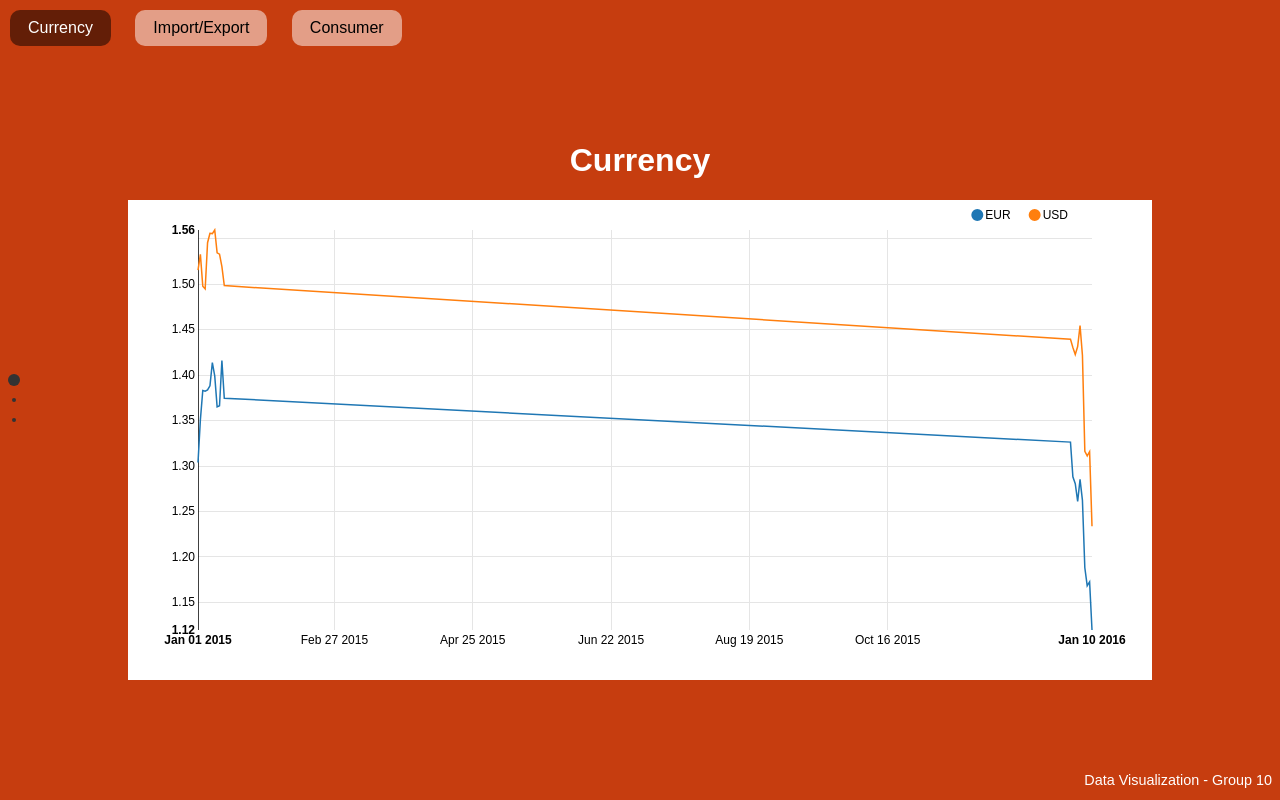
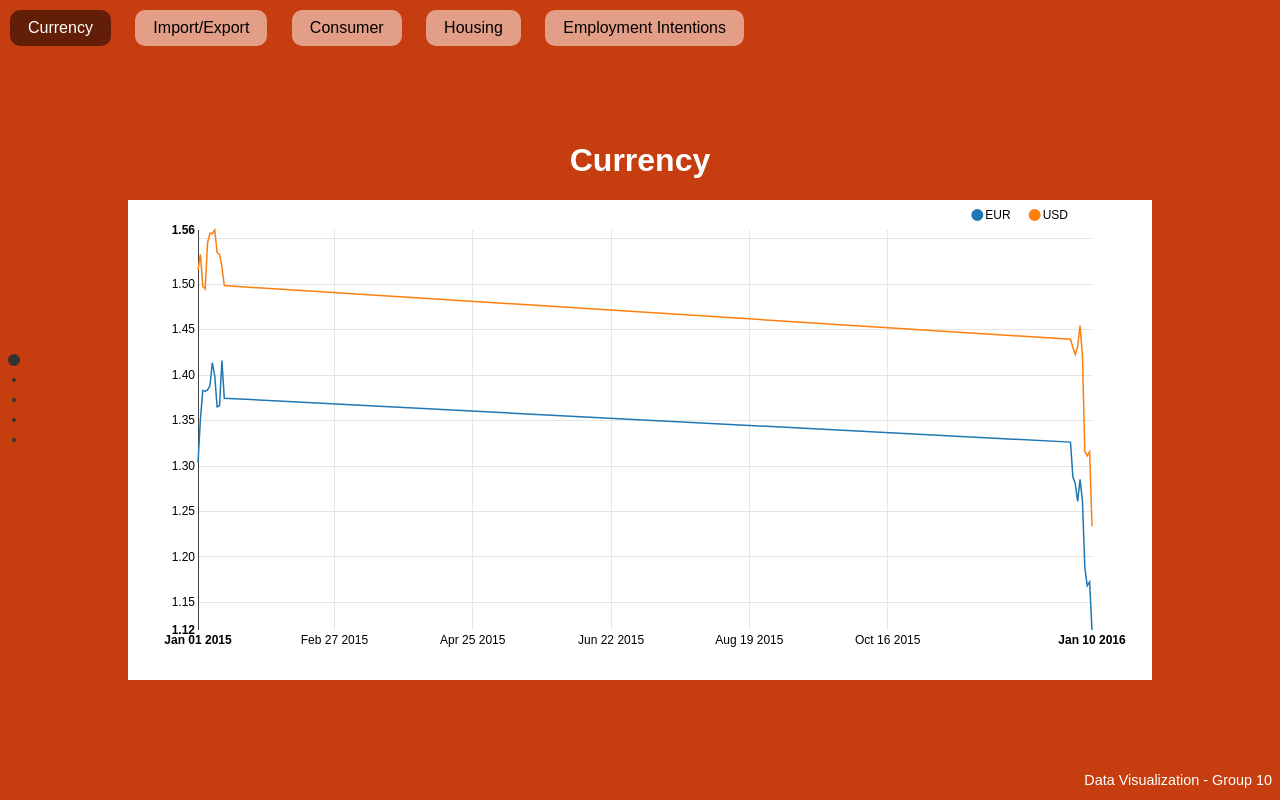
Before and after one commit to blanche/brexit-d3, a plain HTML site: page src/index.html in a window 1280 px wide. Drawn offline with nearby package versions, Linux system fonts and the light colour scheme.

Commit message:
Update index.html to add Housing & Employment intention..

```diff
--- a/src/index.html
+++ b/src/index.html
@@ -20,8 +20,8 @@
     <script type="text/javascript">
         $(document).ready(function () {
             $('#fullpage').fullpage({
-                anchors: ['Currency', 'Trade', 'Consumer '],
-                sectionsColor: ['#C63D0F', '#1BBC9B', '#7E8F7C'],
+                anchors: ['Currency', 'Trade', 'Consumer','Housing','Employment'],
+                sectionsColor: ['#C63D0F', '#1BBC9B', '#7E8F7C','#b3d9ff', ' #70db70'],
                 menu: '#menu',
                 navigation: true,
                 navigationPosition: 'bottom'
@@ -35,6 +35,9 @@
     <li data-menuanchor="Currency" class="active"><a href="#section0">Currency</a></li>
     <li data-menuanchor="Trade"><a href="#section1">Import/Export</a></li>
     <li data-menuanchor="Consumption"><a href="#section2">Consumer</a></li>
+    <li data-menuanchor="Housing"><a href="#section3">Housing</a></li>
+    <li data-menuanchor="Employment"><a href="#section4">Employment Intentions</a></li>
+
 </ul>
 
 <div id="fullpage">
@@ -69,6 +72,22 @@
         </div>
         <script type="text/javascript" src="charts-js/retailing.js"></script>
     </div>
+    <div class="section" id="section3">
+        <h1>Housing</h1>
+        <div id="housing" class="chart">
+            <svg></svg>
+        </div>
+        <script type="text/javascript" src="charts-js/housing.js"></script>
+    </div>
+    <div class="section" id="section4">
+        <h1>Employment Intentions</h1>
+        <div id="employment" class="chart">
+            <svg></svg>
+        </div>
+        <script type="text/javascript" src="charts-js/employment.js"></script>
+    </div>
+
+
 </div>
 
 <div id="watermark">
```
